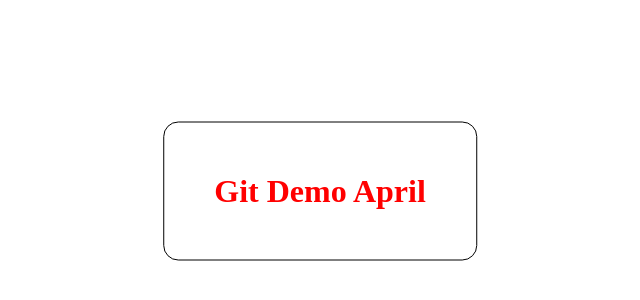
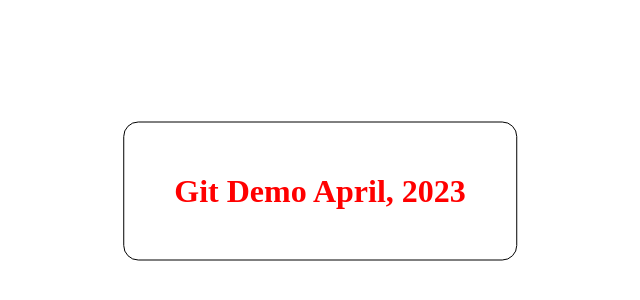
Before and after one commit to rahulduttt/git-demo-acton, a plain HTML site: page index.html in a window 1280 px wide. Shown: the part 230-530 px from the top of the page, without its empty margins (320-960 px from the left). Drawn offline with Linux system fonts and the light colour scheme.

Commit message:
Update the text to Include the Current Year

```diff
--- a/index.html
+++ b/index.html
@@ -38,7 +38,7 @@
 </head>
 <body>
     <main>
-        <h1 class="centered bordered  enhanced chnageColor">Git Demo April</h1>
+        <h1 class="centered bordered  enhanced chnageColor">Git Demo April, 2023</h1>
     </main>
 </body>
 </html>
```
